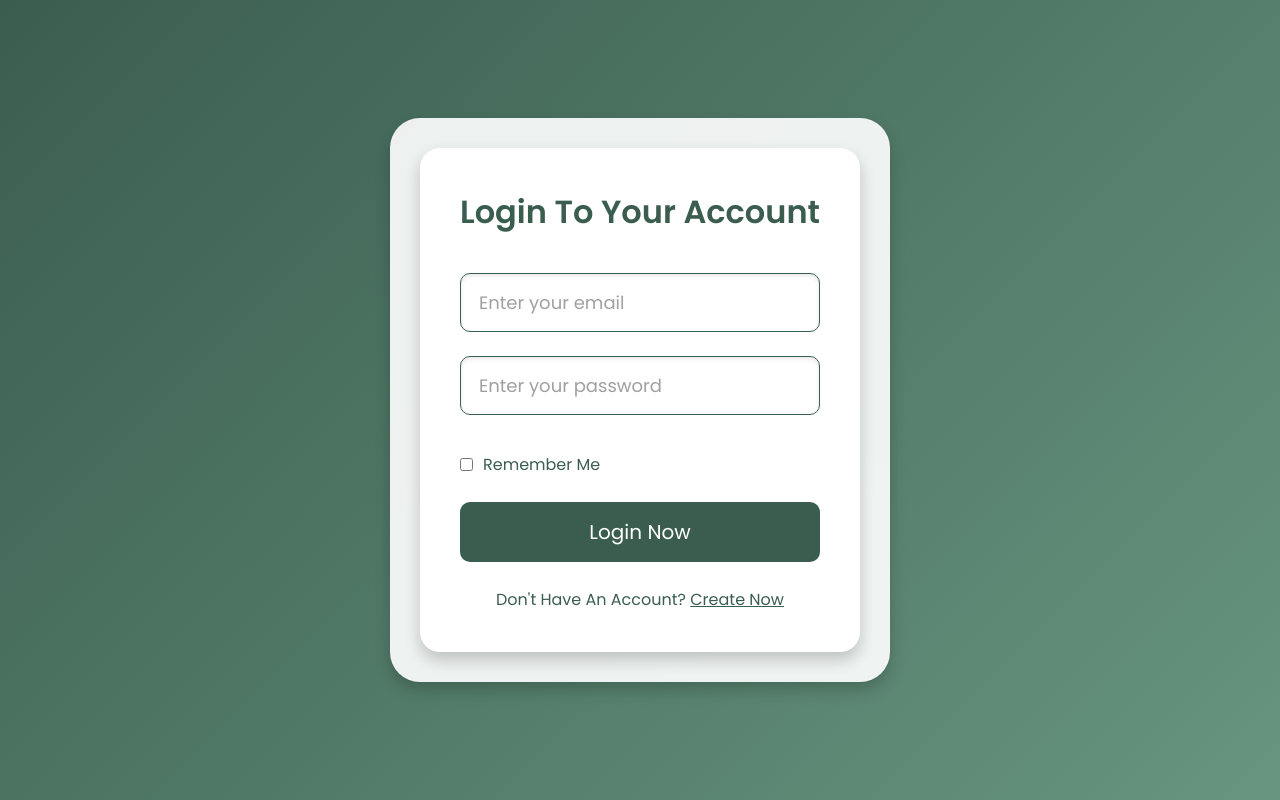
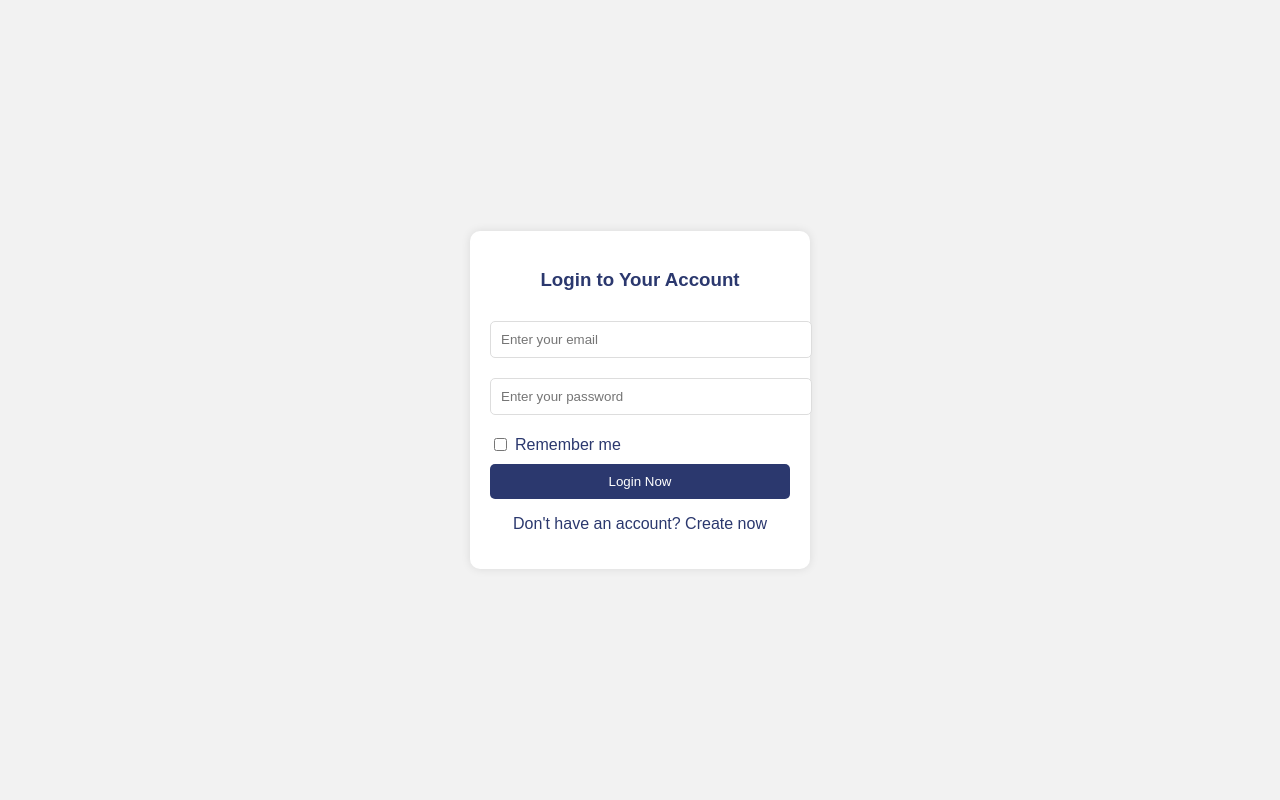
Before and after one commit to SidritShala/Projekti, a PHP site: page /OnlineGameStore-LoginForm.php in a window 1280 px wide. Run offline with PHP 8.4, Linux system fonts and the light colour scheme; some libraries are stand-ins or nearby versions.

Commit message:
modified

```diff
--- a/Best Seller.php
+++ b/Best Seller.php
@@ -88,7 +88,7 @@ $news = [
         </div>
         <nav>
             <ul>
-                <li><a href="Homepage.html">Home</a></li>
+                <li><a href="index.php">Home</a></li>
                 <li><a href="Games.html">Games</a></li>
                 <li><a href="VR Games.html" class="active">VR World</a></li>
                 <li><a href="About.html">About Us</a></li>
--- a/DBConnection.php
+++ b/DBConnection.php
@@ -21,7 +21,9 @@ class DBConnection
             die("Database connection failed: " . $this->conn->connect_error);
         }
 
-        var_dump("Database connected successfully!"); // KONTROLL për lidhjen
+        // Heqim var_dump që tregon mesazhin për lidhjen
+        // var_dump("Database connected successfully!"); <-- Hiqni këtë linjë
+
         return $this->conn;
     }
 
--- a/OnlineGameStore-LoginForm.css
+++ b/OnlineGameStore-LoginForm.css
@@ -1,186 +1,83 @@
-@import url('https://fonts.googleapis.com/css2?family=Poppins:wght@100;300;400;500;600&display=swap');
+/* OnlineGameStore-LoginForm.css */
 
-* {
-    font-family: 'Poppins', sans-serif;
+body {
+    font-family: Arial, sans-serif;
+    background-color: #f2f2f2;
     margin: 0;
     padding: 0;
-    box-sizing: border-box;
-    outline: none;
-    border: none;
-    text-decoration: none;
-    text-transform: capitalize;
-}
-
-body {
-    background: linear-gradient(135deg, #3b5d50, #67957f);
     display: flex;
     justify-content: center;
     align-items: center;
     height: 100vh;
 }
 
-html {
-    font-size: 62.5%;
-    overflow-x: hidden;
+.login-page {
+    background-color: #ffffff;
+    padding: 20px;
+    border-radius: 10px;
+    box-shadow: 0 0 10px rgba(0, 0, 0, 0.1);
+    width: 300px;
 }
 
-.login-page {
-    width: 50rem;
-    padding: 3rem;
-    background-color: rgba(255, 255, 255, 0.9);
-    border-radius: 3rem;
-    box-shadow: 0 8px 16px rgba(0, 0, 0, 0.2);
+#loginForm h3 {
+    color: #2b386e;
+    text-align: center;
+    margin-bottom: 20px;
+}
+
+#loginForm .box {
+    width: 100%;
+    padding: 10px;
+    margin: 10px 0;
+    border: 1px solid #ddd;
+    border-radius: 5px;
+}
+
+#loginForm .box:focus {
+    border-color: #2b386e;
+}
+
+#loginForm .error {
+    color: red;
+    font-size: 0.9em;
+}
+
+#loginForm .remember {
     display: flex;
     align-items: center;
-    justify-content: center;
-    animation: slideIn 0.5s ease-in-out;
+    margin: 10px 0;
 }
 
-.login-page form {
-    width: 100%;
-    padding: 4rem;
-    background: #ffffff;
-    border-radius: 2rem;
-    box-shadow: 0 8px 16px rgba(0, 0, 0, 0.2);
+#loginForm .remember label {
+    margin-left: 5px;
+    color: #2b386e;
 }
 
-.login-page form h3 {
-    font-size: 3.2rem;
-    padding-bottom: 2.5rem;
-    color: #3b5d50;
-    text-align: center;
-    font-weight: 600;
+#loginForm .btn {
+    width: 100%;
+    padding: 10px;
+    background-color: #2b386e;
+    color: white;
+    border: none;
+    border-radius: 5px;
+    cursor: pointer;
+    transition: background-color 0.3s;
 }
 
-.login-page form .box {
-    width: 100%;
-    text-transform: none;
-    font-size: 1.8rem;
-    color: #3b5d50;
-    padding: 1.5rem 1.8rem;
-    border: 0.1rem solid #3b5d50;
-    margin: 1.2rem 0;
-    border-radius: 1rem;
-    background: #ffffff;
-    box-shadow: inset 0 2px 4px rgba(0, 0, 0, 0.1);
+#loginForm .btn:hover {
+    background-color: #1e2857;
 }
 
-.login-page form .box::placeholder {
-    color: #a0a0a0;
+#loginForm p {
+    text-align: center;
+    color: #2b386e;
 }
 
-.login-page form .remember {
-    display: flex;
-    align-items: center;
-    gap: 1rem;
-    margin: 2.5rem 0;
+#loginForm a {
+    color: #2b386e;
+    text-decoration: none;
 }
 
-.login-page form .remember label {
-    cursor: pointer;
-    font-size: 1.6rem;
-    color: #3b5d50;
+#loginForm a:hover {
+    text-decoration: underline;
 }
-
-.login-page form .btn {
-    width: 100%;
-    padding: 1.5rem;
-    font-size: 2rem;
-    color: #ffffff;
-    background: #3b5d50;
-    border: none;
-    border-radius: 1rem;
-    transition: background 0.3s ease;
-}
-
-.login-page form .btn:hover {
-    font-weight: bold;
-    cursor: pointer;
-}
-
-.login-page form p {
-    padding-top: 2.5rem;
-    font-size: 1.6rem;
-    color: #3b5d50;
-    text-align: center;
-}
-
-.login-page form p a {
-    color: #3b5d50;
-    text-decoration: underline;
-    transition: color 0.3s ease;
-}
-
-.login-page form p a:hover {
-    color: #2a4237;
-}
-
-.error {
-    color: red;
-    margin-top: 0.5rem;
-    font-size: 1.4rem;
-}
-
-/* Responsive  */
-
-@media (max-width: 1024px) {
-    .login-page {
-        width: 70%;
-    }
-
-    .login-page form {
-        padding: 3rem;
-    }
-
-    .login-page form h3 {
-        font-size: 2.8rem;
-    }
-}
-
-@media (max-width: 768px) {
-    .login-page {
-        width: 90%;
-        padding: 2rem;
-    }
-
-    .login-page form {
-        padding: 2rem;
-    }
-
-    .login-page form h3 {
-        font-size: 2.4rem;
-    }
-}
-
-@media (max-width: 480px) {
-    .login-page {
-        width: 100%;
-        padding: 1.5rem;
-    }
-
-    .login-page form {
-        padding: 1.5rem;
-    }
-
-    .login-page form h3 {
-        font-size: 2rem;
-    }
-
-    .login-page form .box {
-        font-size: 1.6rem;
-        padding: 1.2rem 1.5rem;
-    }
-
-    .login-page form .btn {
-        padding: 1.2rem;
-        font-size: 1.8rem;
-    }
-
-    .login-page form p {
-        font-size: 1.4rem;
-    }
-
-    .login-page form .remember label {
-        font-size: 1.4rem;
-    }
-}
--- a/OnlineGameStore-LoginForm.php
+++ b/OnlineGameStore-LoginForm.php
@@ -4,15 +4,15 @@ if (session_status() === PHP_SESSION_NONE) {
   session_start();
 }
 
-// if (isset($_SESSION['useremail'])) {
-//   header('Location:home.php');
-//   exit;
-// }
+//if (isset($_SESSION['useremail'])) {
+ //  header('Location:index.php');
+  // exit;
+ //}
 
-// if (isset($_SESSION['adminemail'])) {
-//   header('Location:dashboard.php');
-//   exit;
-// }
+ if (isset($_SESSION['adminemail'])) {
+   header('Location:admindashboard.php');
+   exit;
+ }
 
 require_once 'LoginController.php';
 
@@ -28,8 +28,6 @@ $errorMsg = $loginController->getErrorMessage();
     <meta charset="UTF-8">
     <meta name="viewport" content="width=device-width, initial-scale=1.0">
     <title>Login Page</title>
-    <link href="https://cdn.jsdelivr.net/npm/remixicon@3.0.0/fonts/remixicon.css" rel="stylesheet">
-    <link rel="stylesheet" href="https://cdnjs.cloudflare.com/ajax/libs/font-awesome/5.15.4/css/all.min.css">
     <link rel="stylesheet" href="OnlineGameStore-LoginForm.css">
 
 </head>
@@ -46,7 +44,7 @@ $errorMsg = $loginController->getErrorMessage();
                 <label for="remember-me">Remember me</label>
             </div>
           <input type="submit" value="Login Now" class="btn" name="Login">
-            <p>Don't have an account? <a href="register.php" id="signup-link">Create now</a></p>
+            <p>Don't have an account? <a href="SignUp.php" id="signup-link">Create now</a></p>
         </form>
     </div>
     <script src="js/login.js"></script>
--- a/admindashboard.php
+++ b/admindashboard.php
@@ -20,12 +20,12 @@ if (session_start() === PHP_SESSION_NONE) {
 
 <body>
     <div class="sidebar">
-        <h2>FitProShop</h2>
+        <h2>Illyrian PlayHouse</h2>
         <ul>
             <!-- <li><a href=""><i class="fas fa-home"></i> Dashboard</a></li> -->
             <li><a href="AdminUser.php"><i class="fas fa-users"></i>Users</a></li>
             <li><a href="adminProducts.php"><i class="fas fa-box"></i> Products</a></li>
-            <li><a href="adminNews.php"><i class="fas fa-chart-line"></i> News </a></li>
+            <li><a href="#"><i class="fas fa-chart-line"></i> News </a></li>
             <li><a href="#"><i class="fas fa-cogs"></i> Settings</a></li>
             <li><a href="#"><i class="fas fa-question-circle"></i> Support</a></li>
         </ul>
```
Also changed, not shown: AdminUser.php (+8 -8 lines), DBProduct.php (+14 -78 lines), ProductController.php (+7 -136 lines), ProductEntity.php (+9 -31 lines), ProductRepository.php (+14 -78 lines), UserEntity.php (+8 -3 lines), UserRepository.php (+12 -9 lines).
